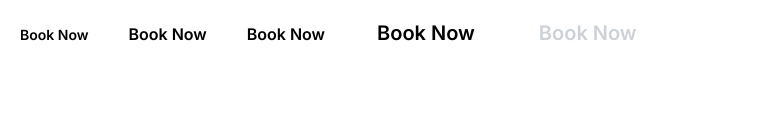
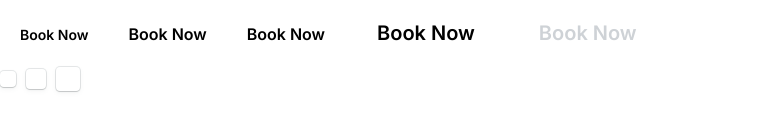
Before and after one commit to SyedZaroon/PriceFirst, a React (Vite) app: page / in a window 1280 px wide. Shown: the part 211-342 px from the top of the page, without its empty margins (0-766 px from the left). Built offline with nearby package versions, Linux system fonts and the light colour scheme.

Commit message:
checkbox design added

```diff
--- a/src/App.jsx
+++ b/src/App.jsx
@@ -1,203 +1,16 @@
+import Buttonstyles from './design/Buttonstyles';
+import Checkboxstyles from './design/Checkboxstyles';
 import './styles/reset.css';
 import './styles/variables.css';
-import Button from './components/Button/Button';
-import ArrowRightIcon from './icons/ArrowRightIcon';
 
 function App() {
 
   return (
     <>
-      <Button
-        variant="primary"
-        size="sm"
-        disabled={false}
-        onClick={() => console.log("Clicked")}
-      >
-        Book Now
-        <ArrowRightIcon
-          style={{ backgroundColor: "red", borderRadius: "0px" }}
-        />
-      </Button>
-
-      <Button
-        variant="primary"
-        size="md"
-        disabled={false}
-        onClick={() => console.log("Clicked")}
-      >
-        Book Now
-      </Button>
-
-      <Button
-        variant="primary"
-        size="lg"
-        disabled={false}
-        onClick={() => console.log("Clicked")}
-      >
-        Book Now
-      </Button>
-
-      <Button
-        variant="primary"
-        size="xl"
-        disabled={false}
-        onClick={() => console.log("Clicked")}
-      >
-        Book Now
-      </Button>
-
-      <Button
-        variant="primary"
-        size="xl"
-        disabled={true}
-        onClick={() => console.log("Clicked")}
-      >
-        Book Now
-      </Button>
-
+      <Buttonstyles />
       <br></br>
-
-      <Button
-        variant="secondary"
-        size="sm"
-        disabled={false}
-        onClick={() => console.log("Clicked")}
-      >
-        Book Now
-        <ArrowRightIcon />
-      </Button>
-
-      <Button
-        variant="secondary"
-        size="md"
-        disabled={false}
-        onClick={() => console.log("Clicked")}
-      >
-        Book Now
-      </Button>
-
-      <Button
-        variant="secondary"
-        size="lg"
-        disabled={false}
-        onClick={() => console.log("Clicked")}
-      >
-        Book Now
-      </Button>
-
-      <Button
-        variant="secondary"
-        size="xl"
-        disabled={false}
-        onClick={() => console.log("Clicked")}
-      >
-        Book Now
-      </Button>
-
-      <Button
-        variant="secondary"
-        size="xl"
-        disabled={true}
-        onClick={() => console.log("Clicked")}
-      >
-        Book Now
-      </Button>
-
-      <br></br>
-
-      <Button
-        variant="secondary-gray"
-        size="sm"
-        disabled={false}
-        onClick={() => console.log("Clicked")}
-      >
-        Book Now
-      </Button>
-
-      <Button
-        variant="secondary-gray"
-        size="md"
-        disabled={false}
-        onClick={() => console.log("Clicked")}
-      >
-        Book Now
-      </Button>
-
-      <Button
-        variant="secondary-gray"
-        size="lg"
-        disabled={false}
-        onClick={() => console.log("Clicked")}
-      >
-        Book Now
-      </Button>
-
-      <Button
-        variant="secondary-gray"
-        size="xl"
-        disabled={false}
-        onClick={() => console.log("Clicked")}
-      >
-        Book Now
-      </Button>
-
-      <Button
-        variant="secondary-gray"
-        size="xl"
-        disabled={true}
-        onClick={() => console.log("Clicked")}
-      >
-        Book Now
-      </Button>
-
-      <br></br>
-
-      <Button
-        variant="text"
-        size="sm"
-        disabled={false}
-        onClick={() => console.log("Clicked")}
-      >
-        Book Now
-      </Button>
-
-      <Button
-        variant="text"
-        size="md"
-        disabled={false}
-        onClick={() => console.log("Clicked")}
-      >
-        Book Now
-      </Button>
-
-      <Button
-        variant="text"
-        size="lg"
-        disabled={false}
-        onClick={() => console.log("Clicked")}
-      >
-        Book Now
-      </Button>
-
-      <Button
-        variant="text"
-        size="xl"
-        disabled={false}
-        onClick={() => console.log("Clicked")}
-      >
-        Book Now
-      </Button>
-
-      <Button
-        variant="text"
-        size="xl"
-        disabled={true}
-        onClick={() => console.log("Clicked")}
-      >
-        Book Now
-        <ArrowRightIcon />
-      </Button>
-    </>
+      <Checkboxstyles />
+   </>
   );
 }
 
--- /dev/null
+++ b/src/components/checkbox/Checkbox.jsx
@@ -0,0 +1,25 @@
+import React from "react";
+import styles from "./checkbox.module.css";
+
+const Checkbox = ({
+  children,
+  size = "",
+  className = "",
+  disabled = false
+}) => {
+  const classes = [styles.checkmark, styles[`checkmark-${size}`], className]
+    .filter(Boolean)
+    .join(" ");
+
+  return (
+    <>
+      <label className={styles["checkbox-wrapper"]}>
+        <input type="checkbox" />
+        <span className={classes} disabled={disabled}></span>
+        {children}
+      </label>
+    </>
+  );
+};
+
+export default Checkbox;
--- /dev/null
+++ b/src/components/checkbox/checkbox.module.css
@@ -0,0 +1,36 @@
+.checkbox-wrapper {
+    display: inline-flex;
+    align-items: center;
+    gap: 10px;
+    cursor: pointer;
+}
+
+ .checkbox-wrapper input[type="checkbox"] {
+     display: none;
+ }
+
+ .checkmark {
+    background-color: var(--color-white);
+    border-radius: var(--radius-xs);
+   box-shadow: var(--shadow-checkbox);
+ }
+
+ .checkmark-sm{
+    width: 16px;
+    height: 16px;
+ }
+
+ .checkmark-md{
+    width: 20px;
+    height: 20px;
+ }
+
+ .checkmark-lg{
+    width: 24px;
+    height: 24px;
+ }
+
+ .checkmark:hover {
+    background-color: var(--gray-50);
+    box-shadow: var(--shadow-checkbox-hover);
+ }
--- /dev/null
+++ b/src/design/Buttonstyles.jsx
@@ -0,0 +1,202 @@
+import React from 'react'
+import Button from '../components/Button/Button';
+import ArrowRightIcon from '../icons/ArrowRightIcon';
+
+const Buttonstyles = () => {
+  return (
+    <>
+      <Button
+        variant="primary"
+        size="sm"
+        disabled={false}
+        onClick={() => console.log("Clicked")}
+      >
+        Book Now
+        <ArrowRightIcon
+          style={{ backgroundColor: "red", borderRadius: "0px" }}
+        />
+      </Button>
+
+      <Button
+        variant="primary"
+        size="md"
+        disabled={false}
+        onClick={() => console.log("Clicked")}
+      >
+        Book Now
+      </Button>
+
+      <Button
+        variant="primary"
+        size="lg"
+        disabled={false}
+        onClick={() => console.log("Clicked")}
+      >
+        Book Now
+      </Button>
+
+      <Button
+        variant="primary"
+        size="xl"
+        disabled={false}
+        onClick={() => console.log("Clicked")}
+      >
+        Book Now
+      </Button>
+
+      <Button
+        variant="primary"
+        size="xl"
+        disabled={true}
+        onClick={() => console.log("Clicked")}
+      >
+        Book Now
+      </Button>
+
+      <br></br>
+
+      <Button
+        variant="secondary"
+        size="sm"
+        disabled={false}
+        onClick={() => console.log("Clicked")}
+      >
+        Book Now
+        <ArrowRightIcon />
+      </Button>
+
+      <Button
+        variant="secondary"
+        size="md"
+        disabled={false}
+        onClick={() => console.log("Clicked")}
+      >
+        Book Now
+      </Button>
+
+      <Button
+        variant="secondary"
+        size="lg"
+        disabled={false}
+        onClick={() => console.log("Clicked")}
+      >
+        Book Now
+      </Button>
+
+      <Button
+        variant="secondary"
+        size="xl"
+        disabled={false}
+        onClick={() => console.log("Clicked")}
+      >
+        Book Now
+      </Button>
+
+      <Button
+        variant="secondary"
+        size="xl"
+        disabled={true}
+        onClick={() => console.log("Clicked")}
+      >
+        Book Now
+      </Button>
+
+      <br></br>
+
+      <Button
+        variant="secondary-gray"
+        size="sm"
+        disabled={false}
+        onClick={() => console.log("Clicked")}
+      >
+        Book Now
+      </Button>
+
+      <Button
+        variant="secondary-gray"
+        size="md"
+        disabled={false}
+        onClick={() => console.log("Clicked")}
+      >
+        Book Now
+      </Button>
+
+      <Button
+        variant="secondary-gray"
+        size="lg"
+        disabled={false}
+        onClick={() => console.log("Clicked")}
+      >
+        Book Now
+      </Button>
+
+      <Button
+        variant="secondary-gray"
+        size="xl"
+        disabled={false}
+        onClick={() => console.log("Clicked")}
+      >
+        Book Now
+      </Button>
+
+      <Button
+        variant="secondary-gray"
+        size="xl"
+        disabled={true}
+        onClick={() => console.log("Clicked")}
+      >
+        Book Now
+      </Button>
+
+      <br></br>
+
+      <Button
+        variant="text"
+        size="sm"
+        disabled={false}
+        onClick={() => console.log("Clicked")}
+      >
+        Book Now
+      </Button>
+
+      <Button
+        variant="text"
+        size="md"
+        disabled={false}
+        onClick={() => console.log("Clicked")}
+      >
+        Book Now
+      </Button>
+
+      <Button
+        variant="text"
+        size="lg"
+        disabled={false}
+        onClick={() => console.log("Clicked")}
+      >
+        Book Now
+      </Button>
+
+      <Button
+        variant="text"
+        size="xl"
+        disabled={false}
+        onClick={() => console.log("Clicked")}
+      >
+        Book Now
+      </Button>
+
+      <Button
+        variant="text"
+        size="xl"
+        disabled={true}
+        onClick={() => console.log("Clicked")}
+      >
+        Book Now
+        <ArrowRightIcon />
+      </Button>
+    </>
+  );
+}
+
+export default Buttonstyles
--- /dev/null
+++ b/src/design/Checkboxstyles.jsx
@@ -0,0 +1,14 @@
+import React from 'react'
+import Checkbox from '../components/checkbox/Checkbox'
+
+const Checkboxstyles = () => {
+  return (
+    <div style={{display:"flex", gap:"10px" }}>
+      <Checkbox size="sm" />
+      <Checkbox size="md" />
+      <Checkbox size="lg" />
+    </div>
+  );
+}
+
+export default Checkboxstyles
--- a/src/styles/variables.css
+++ b/src/styles/variables.css
@@ -98,6 +98,18 @@
         0px 0px 0px 1px #000000A3,
         0px 2px 5px 0px #676E7614;
 
+    --shadow-checkbox:
+        0px 1px 1px 0px #0000001F,
+        0px 0px 0px 1px #676E7629,
+        0px 2px 5px 0px #676E7614;
+
+    --shadow-checkbox-hover:
+        0px 1px 1px 0px #0000001F,
+        0px 0px 0px 1px #000000A3,
+        0px 2px 5px 0px #676E7614;
+
+
+
 
     /* Spacing Scale (Padding / Margin)
     Container / Layout Widths */
```
